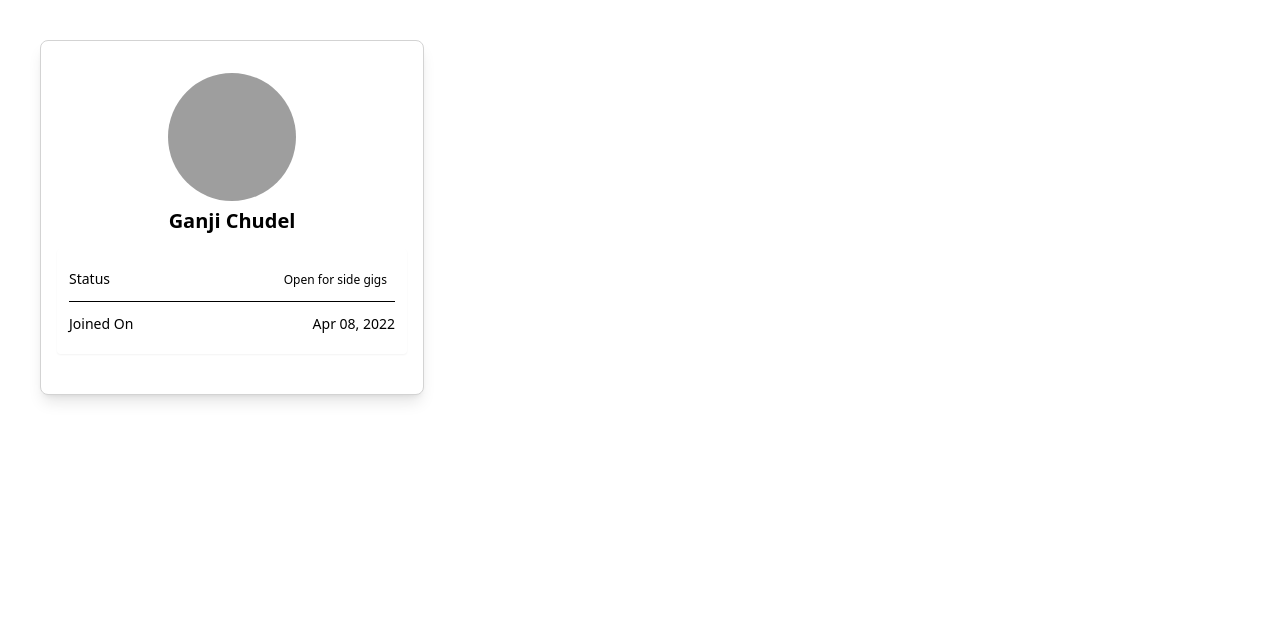
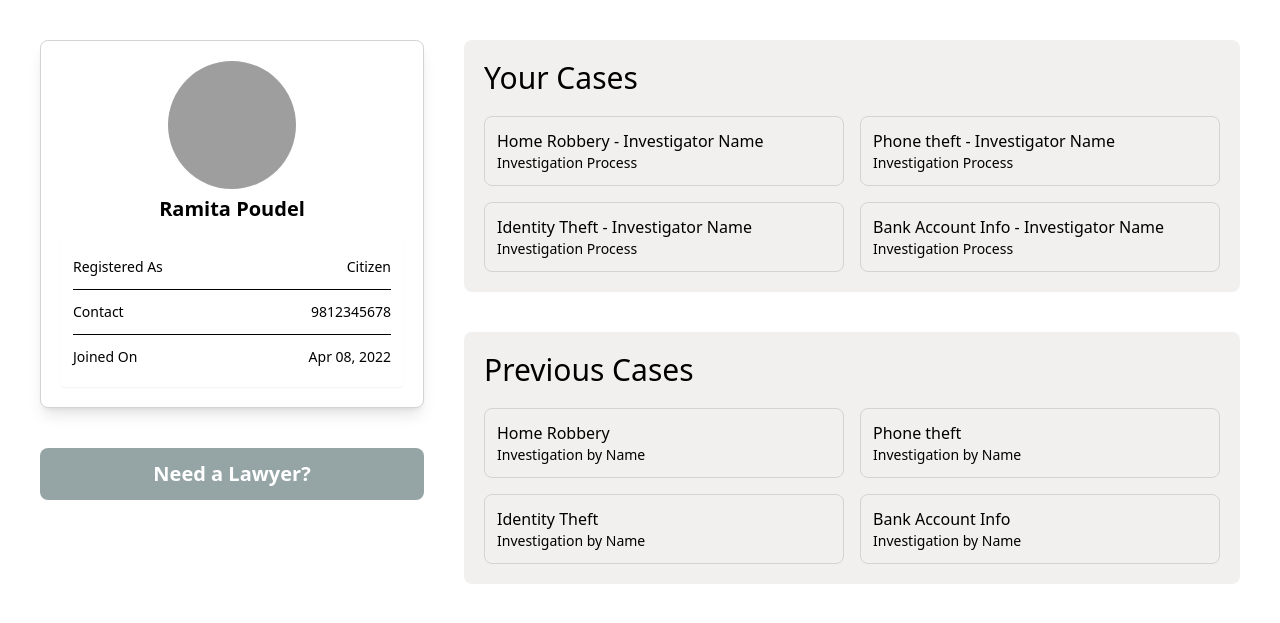
Before and after one commit to Nirbhik01/WEB-APPLICATION-FOR-STREAMLINING-CRIME-REPORTING-AND-CASE-MANAGEMENT-WITH-ALGORITHMIC-RECOMMENDATION, a Django app: page /profile/ in a window 1280 px wide. Shown: the part 60-683 px from the top of the page. Run offline with Django 5.2, Linux system fonts and the light colour scheme; some libraries are stand-ins or nearby versions; grey boxes are pictures that could not be loaded.

Commit message:
citizen user frontend 95% finished

```diff
--- a/ReportEase/settings.py
+++ b/ReportEase/settings.py
@@ -25,7 +25,7 @@ SECRET_KEY = 'django-insecure-g69sscqyt_j93vz)dqv-=wqu-sgmv6m2-!1x9j!d^)e6%c4d+g
 # SECURITY WARNING: don't run with debug turned on in production!
 DEBUG = True
 
-ALLOWED_HOSTS = ['192.168.1.68','192.168.100.232','192.168.100.239','127.0.0.1','localhost','192.168.100.138']
+ALLOWED_HOSTS = ['192.168.1.79','192.168.1.68','192.168.100.232','192.168.100.239','127.0.0.1','localhost','192.168.100.138']
 
 
 # Application definition
--- a/ReportEaseApp/templates/ReportEaseApp/BaseTemplate.html
+++ b/ReportEaseApp/templates/ReportEaseApp/BaseTemplate.html
@@ -30,17 +30,17 @@
                     class="z-10 absolute mt-[1rem] hidden bg-white  rounded-lg shadow w-44 ">
                     <ul class=" text-sm text-gray-700 divide-y divide-gray"
                         aria-labelledby="dropdownMenuIconHorizontalButton">
-                        <li class="hover:bg-cool-gray">
-                            <a href="{%url 'HomePage'%}" class="block px-4 py-2   ">Home</a>
+                        <li class="">
+                            <a href="{%url 'HomePage'%}" class="block px-4 py-2 rounded-t-lg  hover:bg-cool-gray">Home</a>
                         </li>
-                        <li class="hover:bg-cool-gray">
-                            <a href="{%url 'ProfilePage'%}" class="block px-4 py-2   ">Profile</a>
+                        <li >
+                            <a href="{%url 'ProfilePage'%}" class="block px-4 py-2  hover:bg-cool-gray" >Profile</a>
                         </li>
-                        <li class="hover:bg-cool-gray">
-                            <a href="#" class="block px-4 py-2">Notifications</a>
+                        <li class="">
+                            <a href="#" class="block px-4 py-2 hover:bg-cool-gray">Notifications</a>
                         </li>
-                        <li class="hover:bg-cool-gray text-left">
-                            <button class="block px-4 py-2 w-full text-left" type="button"
+                        <li class="">
+                            <button class="block px-4 py-2 w-full text-left hover:bg-cool-gray rounded-b-lg" type="button"
                                 data-drawer-target="drawer-right-example" data-drawer-show="drawer-right-example"
                                 data-drawer-placement="right" aria-controls="drawer-right-example">Settings</button>
                         </li>
@@ -352,9 +352,6 @@
     <!-- Default content if not overridden -->
     {% endblock %}
 
-    {%block footer%}
-    <!-- Default footer if not overridden -->
-    {%endblock%}
 
     <script src="https://cdn.jsdelivr.net/npm/flowbite@2.5.2/dist/flowbite.min.js"></script>
     <script>
--- /dev/null
+++ b/ReportEaseApp/templates/ReportEaseApp/Casetemplate.html
@@ -0,0 +1,46 @@
+<!DOCTYPE html>
+<html lang="en">
+<head>
+    <meta charset="UTF-8">
+    <meta name="viewport" content="width=device-width, initial-scale=1.0">
+    <title>Document</title>
+</head>
+<body>
+    {%block case_section%}
+        <div id="cases" class="w-full p-5 rounded-lg bg-light-gray ">
+            <h1 class="text-3xl font-medium text-gray-900 ">Your Cases</h1>
+            <ol
+                class="mt-5  md:grid md:grid-cols-2 md:space-y-0 md:gap-4 divide-opacity-5 space-y-4 max-h-60 md:max-h-none overflow-y-scroll [&::-webkit-scrollbar]:hidden">
+                <a href="{%url 'CasePage'%}"
+                    class="items-center block p-3 sm:flex hover:bg-white border border-gray rounded-lg">
+                    <div class="text-gray-600 ">
+                        <div class="text-base font-normal">Home Robbery - Investigator Name</div>
+                        <div class="text-sm font-normal">Investigation Process</div>
+                    </div>
+                </a>
+                <a href="{%url 'CasePage'%}"
+                    class="items-center block p-3 sm:flex hover:bg-white border border-gray rounded-lg">
+                    <div class="text-gray-600 ">
+                        <div class="text-base font-normal">Phone theft - Investigator Name</div>
+                        <div class="text-sm font-normal">Investigation Process</div>
+                    </div>
+                </a>
+                <a href="{%url 'CasePage'%}"
+                    class="items-center block p-3 sm:flex hover:bg-white border border-gray rounded-lg">
+                    <div class="text-gray-600 ">
+                        <div class="text-base font-normal">Identity Theft - Investigator Name</div>
+                        <div class="text-sm font-normal">Investigation Process</div>
+                    </div>
+                </a>
+                <a href="{%url 'CasePage'%}"
+                    class="items-center block p-3 sm:flex hover:bg-white border border-gray rounded-lg">
+                    <div class="text-gray-600 ">
+                        <div class="text-base font-normal">Bank Account Info - Investigator Name</div>
+                        <div class="text-sm font-normal">Investigation Process</div>
+                    </div>
+                </a>
+            </ol>
+        </div>
+    {%endblock%}
+</body>
+</html>
--- a/ReportEaseApp/templates/ReportEaseApp/LandingPage.html
+++ b/ReportEaseApp/templates/ReportEaseApp/LandingPage.html
@@ -43,7 +43,7 @@
         </div>
         <div
             class="w-full h-full absolute top-0 left-0 z-0 bg-no-repeat ">
-            <img src="{% static 'ReportEaseApp/Landingpage/landing_bg_image.jpg' %}" alt="" style="opacity: 0.1;" class="w-full h-full ">
+            <img src="{% static 'ReportEaseApp/Landingpage/landing_bg_image.jpg' %}" alt="" style="opacity: 0.1;" class="w-full h-full object-cover">
         </div>
     </section>
 
--- a/ReportEaseApp/templates/ReportEaseApp/ProfilePage.html
+++ b/ReportEaseApp/templates/ReportEaseApp/ProfilePage.html
@@ -13,30 +13,30 @@
 </head>
 
 <body>
-
     {%block main_content%}
-
-        <!-- drawer init and show -->
-    <div id="main_content" class="md:flex  sm:flex md:justify-between justify-center mx-5 md:mx-10 my-10">
-        <div class=" w-full">
-            <div class="w-full md:max-w-sm sm:max-w-sm">
-                <div class="rounded-lg border border-gray bg-white px-4 pt-8 pb-10 shadow-lg">
+    {%block profilepage_body_content%}
+    <div id="main_content" class="md:flex sm:block  md:justify-between justify-center mx-5 md:mx-10 my-10">
+        <div class="w-full sm:flex md:flex block justify-between gap-x-10  sm:space-y-0 space-y-10">
+            {%block profile_detail_and_lawyer_recommendation%}
+            <div class="w-full md:max-w-sm sm:max-w-sm mb-6 md:mb-0 sm:mb-0 ">
+                <div class="rounded-lg border border-gray bg-white p-5 shadow-lg">
                     <div class="relative mx-auto w-36 rounded-full">
-                        <img class="mx-auto md:w-32 md:h-32 w-24 h-24 rounded-full"
-                            src="{%static 'ReportEaseApp/Homepage/criminal1.jpg'%}"
-                            alt=""/>
+                        <img class="mx-auto md:w-32 md:h-32 w-24 h-24 rounded-full object-cover"
+                            src="{%static 'ReportEaseApp/Homepage/criminal1.jpg'%}" alt="" />
                     </div>
-                    <h1 class="my-1 text-center text-xl font-bold leading-8 text-gray-900">Ganji Chudel</h1>
+                    <h1 class="my-1 text-center text-xl font-bold leading-8 text-gray-900">Ramita Poudel</h1>
                     <h3 class="font-lg text-semibold text-center leading-6 text-gray-600">
                     </h3>
                     <p class="text-center text-sm leading-6 text-gray-500 hover:text-gray-600"></p>
                     <ul
                         class="mt-3 divide-y rounded bg-gray-100 py-2 px-3 text-gray-600 shadow-sm hover:text-gray-700 hover:shadow">
                         <li class="flex items-center py-3 text-sm">
-                            <span>Status</span>
-                            <span class="ml-auto"><span
-                                    class="rounded-full py-1 px-2 text-xs font-medium text-green-700">Open
-                                    for side gigs</span></span>
+                            <span>Registered As </span>
+                            <span class="ml-auto">Citizen</span>
+                        </li>
+                        <li class="flex items-center py-3 text-sm">
+                            <span>Contact </span>
+                            <span class="ml-auto">9812345678</span>
                         </li>
                         <li class="flex items-center py-3 text-sm">
                             <span>Joined On</span>
@@ -44,32 +44,63 @@
                         </li>
                     </ul>
                 </div>
+                <div
+                    class="w-full md:max-w-sm sm:max-w-sm mt-10 px-5 py-3 text-center rounded-lg bg-cool-gray text-white font-semibold text-xl box-border hover:shadow-md hover:scale-[1.01] hover:duration-[.2s] group">
+                    <button type="button" class="group-hover:underline">
+                        Need a Lawyer?
+                    </button>
+                </div>
             </div>
+            <div class="w-full h-auto self-start">
+                {%block cases%}
+                {%include 'CaseTemplate.html'%}
+                {%endblock%}
+
+                <div id="cases" class="w-full p-5 rounded-lg bg-light-gray mt-10 ">
+                    <h1 class="text-3xl font-medium text-gray-900 ">Previous Cases</h1>
+                    <ol
+                        class="mt-5  md:grid md:grid-cols-2 md:space-y-0 md:gap-4 divide-opacity-5 space-y-4 max-h-60 md:max-h-none overflow-y-scroll [&::-webkit-scrollbar]:hidden">
+                        <a href="{%url 'CasePage'%}"
+                            class="items-center block p-3 sm:flex hover:bg-white border border-gray rounded-lg">
+                            <div class="text-gray-600 ">
+                                <div class="text-base font-normal">Home Robbery</div>
+                                <div class="text-sm font-normal">Investigation by Name</div>
+                            </div>
+                        </a>
+                        <a href="{%url 'CasePage'%}"
+                            class="items-center block p-3 sm:flex hover:bg-white border border-gray rounded-lg">
+                            <div class="text-gray-600 ">
+                                <div class="text-base font-normal">Phone theft</div>
+                                <div class="text-sm font-normal">Investigation by Name</div>
+                            </div>
+                        </a>
+                        <a href="{%url 'CasePage'%}"
+                            class="items-center block p-3 sm:flex hover:bg-white border border-gray rounded-lg">
+                            <div class="text-gray-600 ">
+                                <div class="text-base font-normal">Identity Theft</div>
+                                <div class="text-sm font-normal">Investigation by Name</div>
+                            </div>
+                        </a>
+                        <a href="{%url 'CasePage'%}"
+                            class="items-center block p-3 sm:flex hover:bg-white border border-gray rounded-lg">
+                            <div class="text-gray-600 ">
+                                <div class="text-base font-normal">Bank Account Info</div>
+                                <div class="text-sm font-normal">Investigation by Name</div>
+                            </div>
+                        </a>
+                    </ol>
+                </div>
+
+            </div>
+
+            {%endblock%}
+
 
         </div>
 
-
-
-    </div>
     </div>
 
-    <script>
-        function toggleDropdown(dropdownId) {
-            const dropdown = document.getElementById(dropdownId);
-            dropdown.style.translate($`x-full`);
-            event.stopPropagation();
-
-            // Add a one-time event listener to close the dropdown when clicking outside
-            document.addEventListener('click', (e) => {
-                const button = document.getElementById('dropdownMenuIconHorizontalButton');
-
-                // Close the dropdown if the click is outside both the button and dropdown
-                if (!dropdown.contains(e.target) && !button.contains(e.target)) {
-                    dropdown.classList.add('hidden');
-                }
-            }, { once: true });
-        }
-    </script>
+    {%endblock%}
     {%endblock%}
 </body>
 
--- a/ReportEaseApp/templates/ReportEaseApp/RegisterPage.html
+++ b/ReportEaseApp/templates/ReportEaseApp/RegisterPage.html
@@ -28,9 +28,13 @@
             {%endblock%}
         </div>
         <div class="mx-4 mb-4 ">
-            <form class="max-w-4xl mx-auto bg-white shadow-[0_2px_13px_-6px_rgba(0,0,0,0.4)] sm:p-8 p-6 rounded-md">
+            <form action="" method="POST" class="max-w-4xl mx-auto bg-white shadow-[0_2px_13px_-6px_rgba(0,0,0,0.4)] sm:p-8 p-6 rounded-md" >
                 <div class="grid sm:grid-cols-2 gap-6">
                     {%block fields%}
+                    <!-- this form is extended by the report crime page
+                     so i am using this hidden input tag below to identify which form is
+                     being called while building the api -->
+                    <input type="hidden" name="register_user_form" value="register_user_form">
                     <div>
                         <label class="text-gray-900 text-sm mb-2 block">First Name</label>
                         <input name="name" type="text"
--- a/ReportEaseApp/templates/ReportEaseApp/ReportCrimePage.html
+++ b/ReportEaseApp/templates/ReportEaseApp/ReportCrimePage.html
@@ -42,6 +42,7 @@
 
     {%block fields%}
     <div>
+        <input type="hidden" name="register_crime_form" value="register_crime_form">
         <label class="text-gray-900 text-sm  mb-2 block">What Type of crime did you witness/face?</label>
         <select name="name" type="text"
             class=" focus:bg-transparent w-full text-sm text-gray-800 px-4 py-2.5 rounded border focus:border-blue-600 outline-none transition-all"
--- a/ReportEaseAppTailwind/static/css/dist/styles.css
+++ b/ReportEaseAppTailwind/static/css/dist/styles.css
@@ -1132,6 +1137,10 @@ select {
   height: 100%;
 }
 
+.h-auto {
+  height: auto;
+}
+
 .h-full {
   height: 100%;
 }
@@ -1324,6 +1339,11 @@ select {
 .gap-x-1\.5 {
   -moz-column-gap: 0.375rem;
        column-gap: 0.375rem;
+}
+
+.gap-x-10 {
+  -moz-column-gap: 2.5rem;
+       column-gap: 2.5rem;
 }
 
 .gap-x-4 {
@@ -1352,6 +1372,12 @@ select {
   margin-left: calc(2rem * calc(1 - var(--tw-space-x-reverse)));
 }
 
+.space-y-10 > :not([hidden]) ~ :not([hidden]) {
+  --tw-space-y-reverse: 0;
+  margin-top: calc(2.5rem * calc(1 - var(--tw-space-y-reverse)));
+  margin-bottom: calc(2.5rem * var(--tw-space-y-reverse));
+}
+
 .space-y-2 > :not([hidden]) ~ :not([hidden]) {
   --tw-space-y-reverse: 0;
   margin-top: calc(0.5rem * calc(1 - var(--tw-space-y-reverse)));
@@ -1384,6 +1410,10 @@ select {
   --tw-divide-opacity: 0.05;
 }
 
+.self-start {
+  align-self: flex-start;
+}
+
 .self-end {
   align-self: flex-end;
 }
@@ -1633,11 +1658,6 @@ select {
   padding-right: 1.5rem;
 }
 
-.py-1 {
-  padding-top: 0.25rem;
-  padding-bottom: 0.25rem;
-}
-
 .py-2 {
   padding-top: 0.5rem;
   padding-bottom: 0.5rem;
@@ -1694,16 +1714,8 @@ select {
   padding-inline-start: 0.75rem;
 }
 
-.ps-5 {
-  padding-inline-start: 1.25rem;
-}
-
 .pt-5 {
   padding-top: 1.25rem;
-}
-
-.pt-8 {
-  padding-top: 2rem;
 }
 
 .text-left {
@@ -2136,6 +2163,14 @@ select {
     margin-top: 0px;
   }
 
+  .sm\:block {
+    display: block;
+  }
+
+  .sm\:inline {
+    display: inline;
+  }
+
   .sm\:flex {
     display: flex;
   }
@@ -2340,6 +2375,10 @@ select {
 
   .md\:h-full {
     height: 100%;
+  }
+
+  .md\:max-h-none {
+    max-height: none;
   }
 
   .md\:w-3\/4 {
```
Also changed, not shown: other parts of ReportEaseAppTailwind/static/css/dist/styles.css (+68 -87 lines), ReportEaseApp/templates/ReportEaseApp/CasePage.html (+13 -10 lines), ReportEaseApp/templates/ReportEaseApp/HomePage.html (+36 -33 lines), ReportEaseAppTailwind/static_src/tailwind.config.js (+77 -8 lines).
